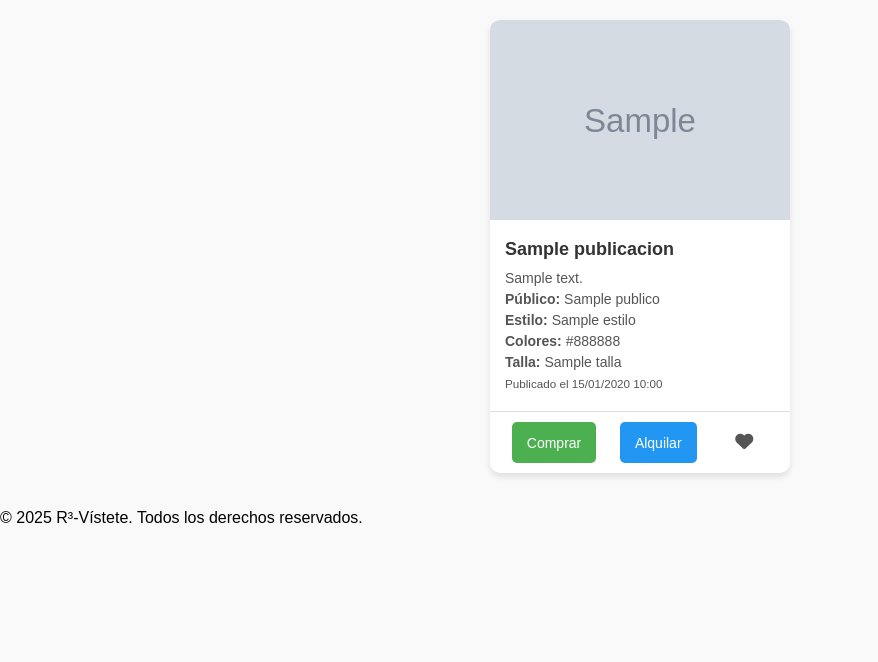
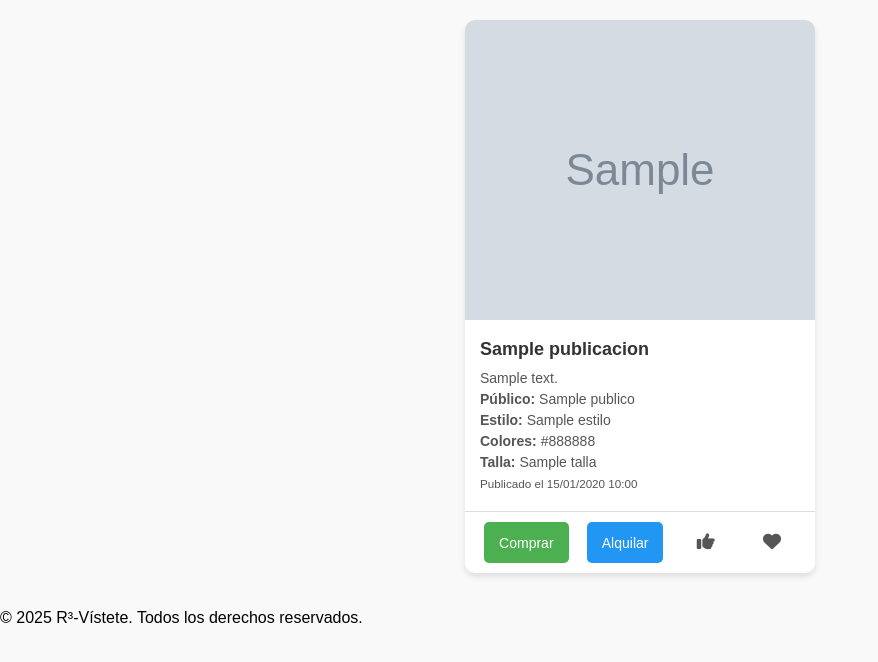
Before and after one commit to IngenieraIsa/rvistetePG, a Django app: template circular-fashion-app/fashion/templates/fashion/inicio.html in a window 1280 px wide. Shown: the part 61-723 px from the top of the page, without its empty margins (0-878 px from the left). Run offline with Django 4.2, Linux system fonts and the light colour scheme; the template is opened without the code that fills it: most values are stand-ins (such as "Sample title", 1, 10 or a date in 2020); grey boxes marked "Sample" are stand-in pictures; data that the repository does not hold is empty.

Commit message:
boton like

```diff
--- a/circular-fashion-app/fashion/static/fashion/css/inicio.css
+++ b/circular-fashion-app/fashion/static/fashion/css/inicio.css
@@ -7,7 +7,7 @@
 }
 
 .card {
-    width: 300px;
+    width: 350px; /* Aumenta el ancho de la card */
     background: #fff;
     border-radius: 10px;
     box-shadow: 0 4px 6px rgba(0, 0, 0, 0.1);
@@ -18,7 +18,7 @@
 
 .card-header img {
     width: 100%;
-    height: 200px;
+    height: 300px; /* Aumenta la altura de la imagen */
     object-fit: cover;
 }
 
@@ -70,5 +70,15 @@
 }
 
 .card-footer .btn-like:hover {
+    color: #4CAF50;
+}
+
+.card-footer .btn-favorite {
+    background-color: transparent;
+    color: #555;
+    font-size: 18px;
+}
+
+.card-footer .btn-favorite:hover {
     color: #e91e63;
 }
--- a/circular-fashion-app/fashion/templates/fashion/inicio.html
+++ b/circular-fashion-app/fashion/templates/fashion/inicio.html
@@ -21,7 +21,8 @@
         <div class="card-footer">
             <button class="btn btn-primary">Comprar</button>
             <button class="btn btn-secondary">Alquilar</button>
-            <button class="btn btn-like"><i class="fas fa-heart"></i></button>
+            <button class="btn btn-like"><i class="fas fa-thumbs-up"></i></button>
+            <button class="btn btn-favorite"><i class="fas fa-heart"></i></button>
         </div>
     </div>
     {% endfor %}
```
